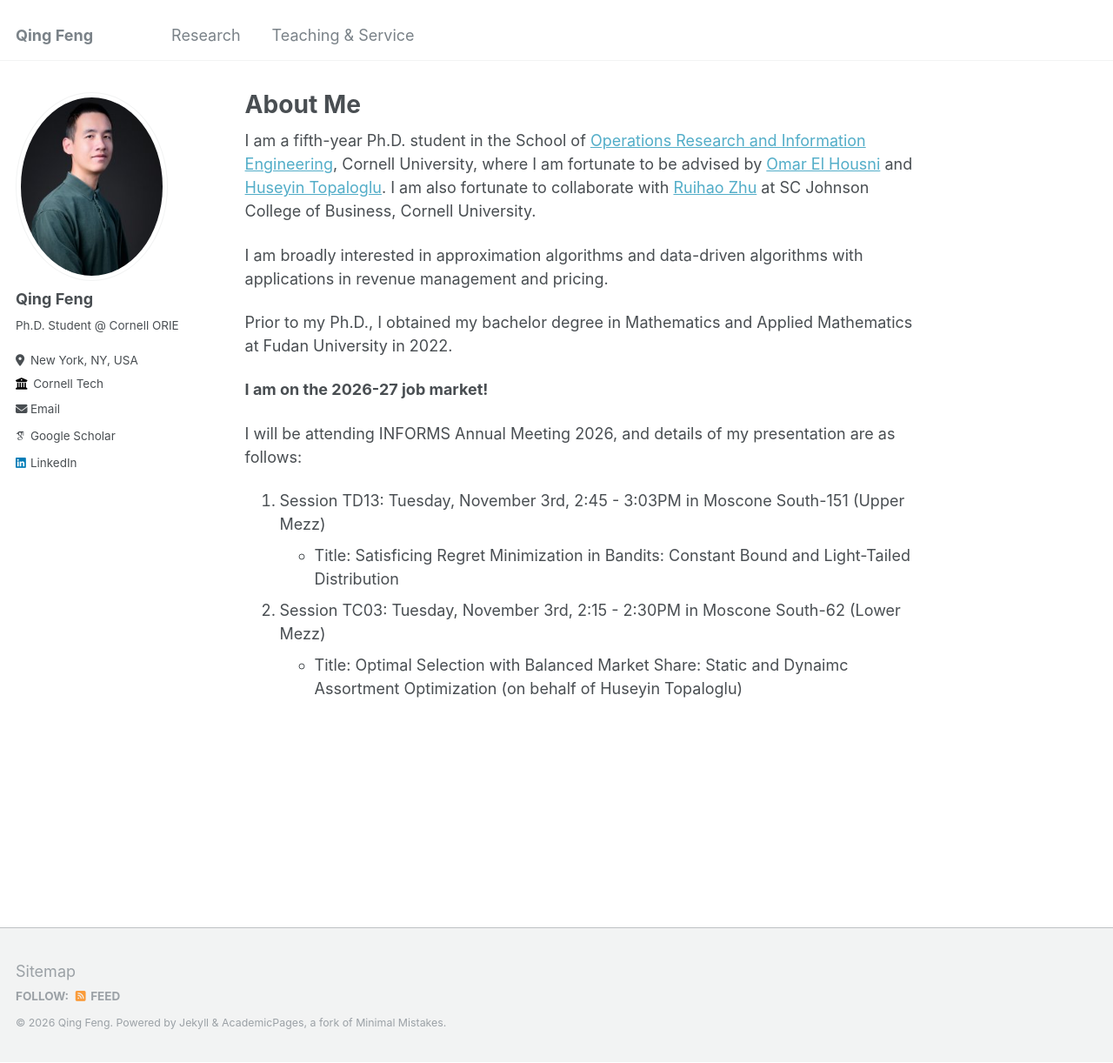
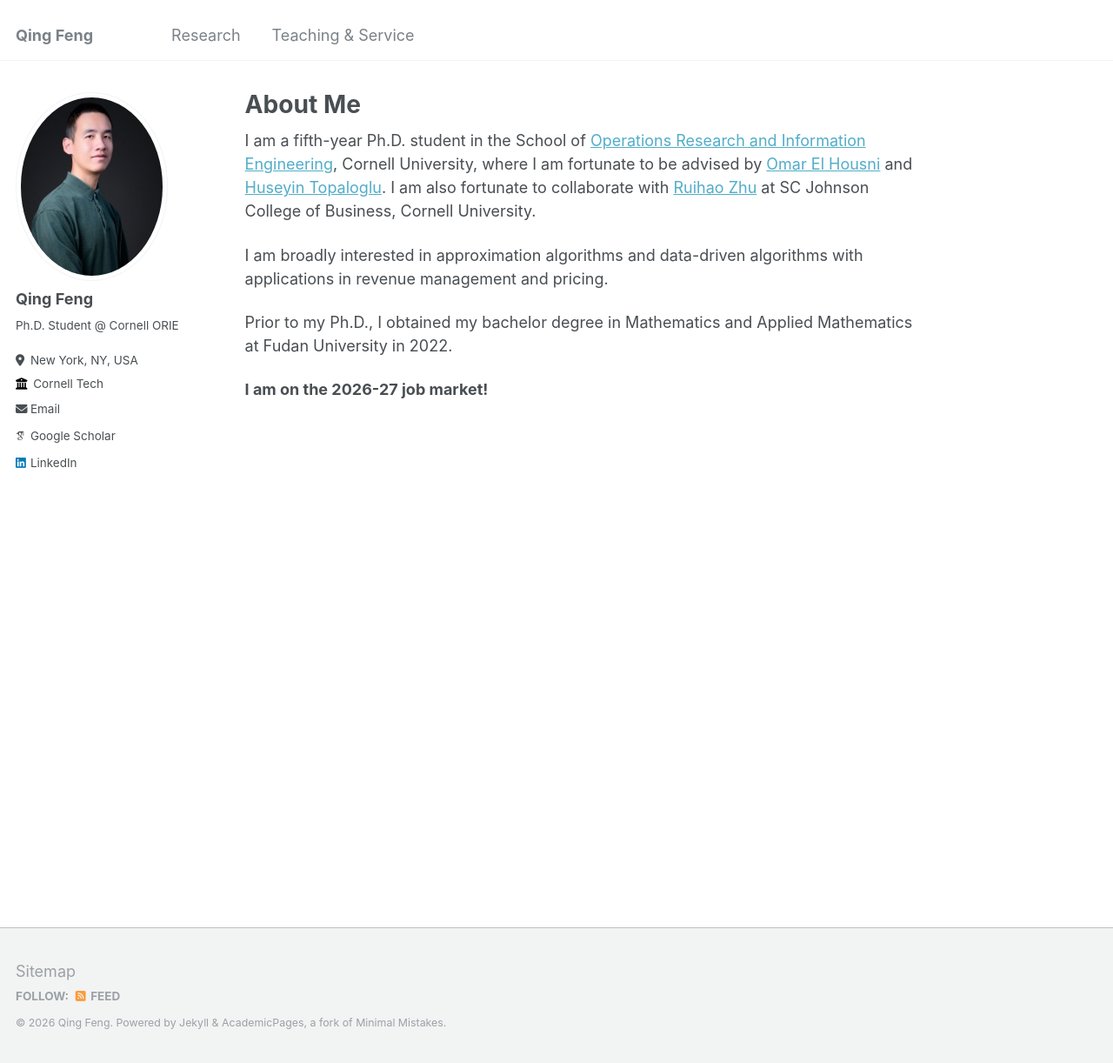
Before and after one commit to qfeng48/qfeng48.github.io, a Jekyll site: the page built from _pages/about.md, in a window 1280 px wide and 1222 px high. Shown: the whole window at 87% size. Built offline with Jekyll 4.4.1, drawn with Linux system fonts in a browser that asks for light colours; some web fonts are replaced.

Commit message:
Update about.md

```diff
--- a/_pages/about.md
+++ b/_pages/about.md
@@ -14,10 +14,3 @@ I am broadly interested in approximation algorithms and data-driven algorithms w
 Prior to my Ph.D., I obtained my bachelor degree in Mathematics and Applied Mathematics at Fudan University in 2022.
 
 **I am on the 2026-27 job market!**
-
-I will be attending INFORMS Annual Meeting 2026, and details of my presentation are as follows:
-
-1. Session TD13: Tuesday, November 3rd, 2:45 - 3:03PM in Moscone South-151 (Upper Mezz)
-   - Title: Satisficing Regret Minimization in Bandits: Constant Bound and Light-Tailed Distribution
-2. Session TC03: Tuesday, November 3rd, 2:15 - 2:30PM in Moscone South-62 (Lower Mezz)
-   - Title: Optimal Selection with Balanced Market Share: Static and Dynaimc Assortment Optimization (on behalf of Huseyin Topaloglu)
```
